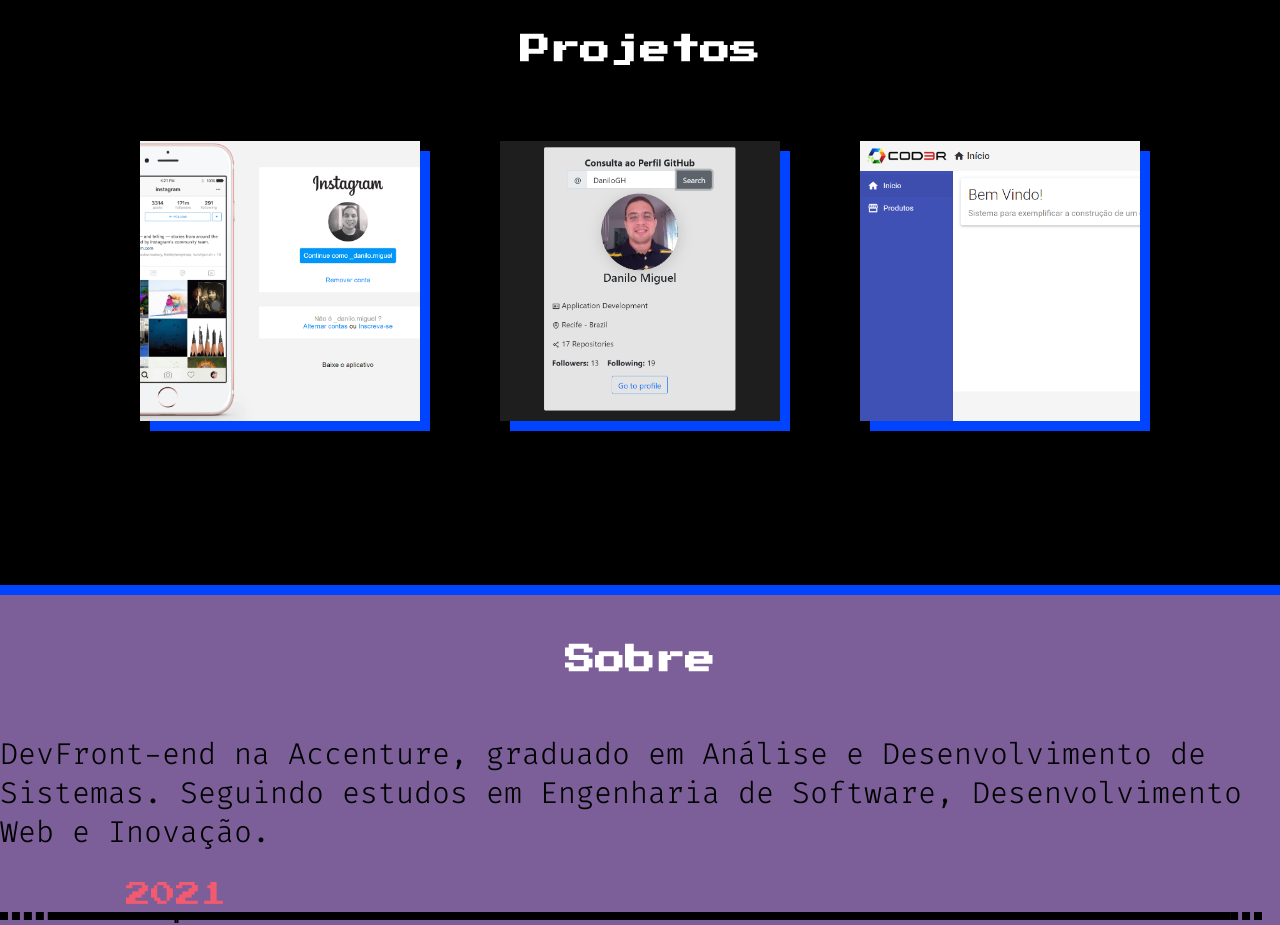
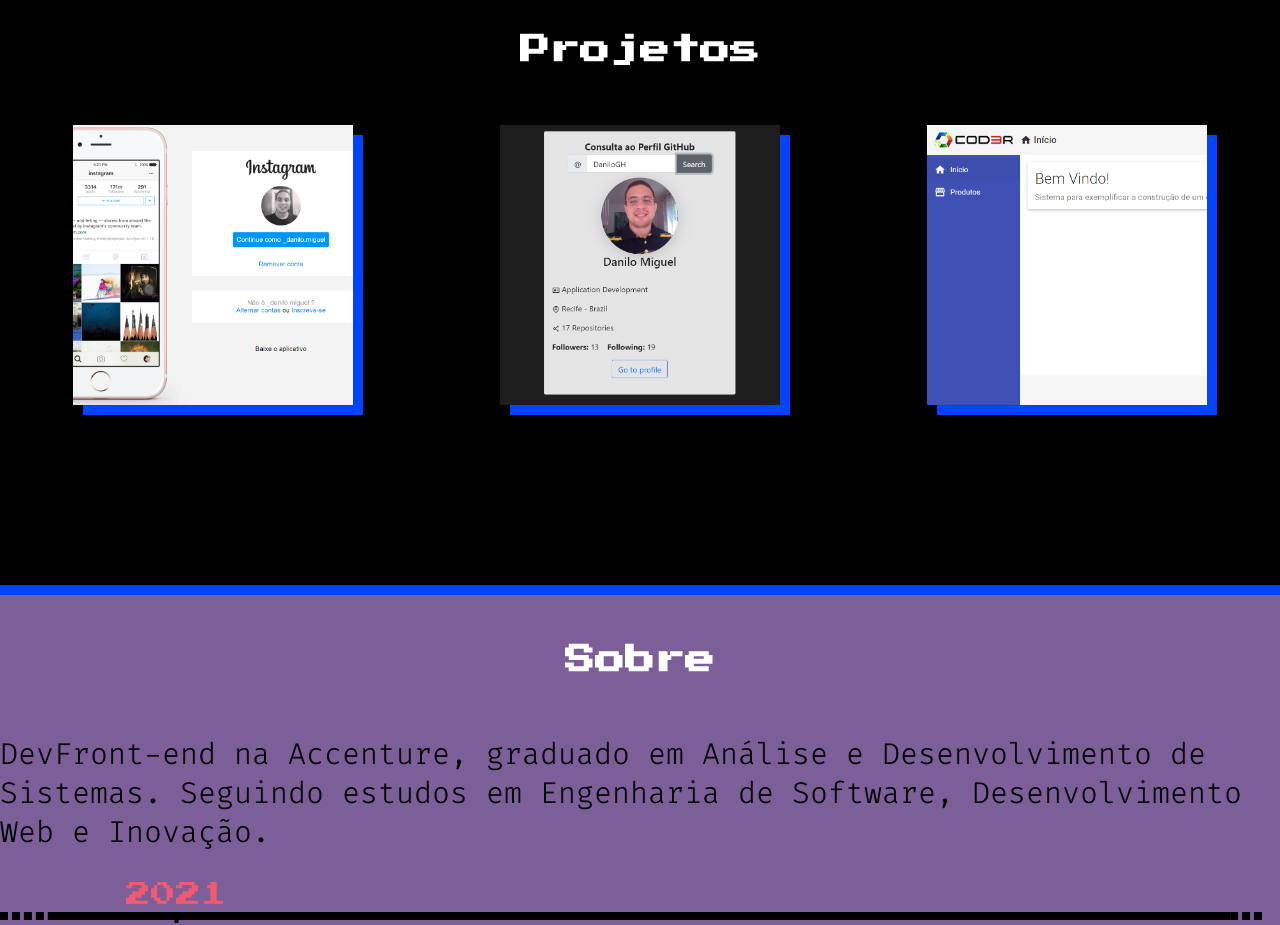
Before and after one commit to DaniloGH/Template-portfolio, a plain HTML site: page index.html in a window 1280 px wide. Shown: the part 1580-2505 px from the top of the page. Drawn offline with Linux system fonts and the light colour scheme.

Commit message:
change-justify-content

```diff
--- a/css/components/main-carousel.css
+++ b/css/components/main-carousel.css
@@ -4,10 +4,6 @@
   position: relative;
   padding-left: 85px;
   padding-right: 85px;
-}
-
-.main-carousel figure {
-  margin: 0;
 }
 
 .main-carousel::after {
--- a/css/components/wrapper-card.css
+++ b/css/components/wrapper-card.css
@@ -1,4 +1,4 @@
 .wrapper-card {
   display: flex;
-  justify-content: center;
+  justify-content: space-around;
 }
--- a/css/reset.css
+++ b/css/reset.css
@@ -2,7 +2,7 @@
     font-family: "Fira Code", Arial, Helvetica, sans-serif;
 }
 
-body, h1, h2, h3 {
+body, h1, h2, h3, figure {
     margin: 0;
 }
 
```
